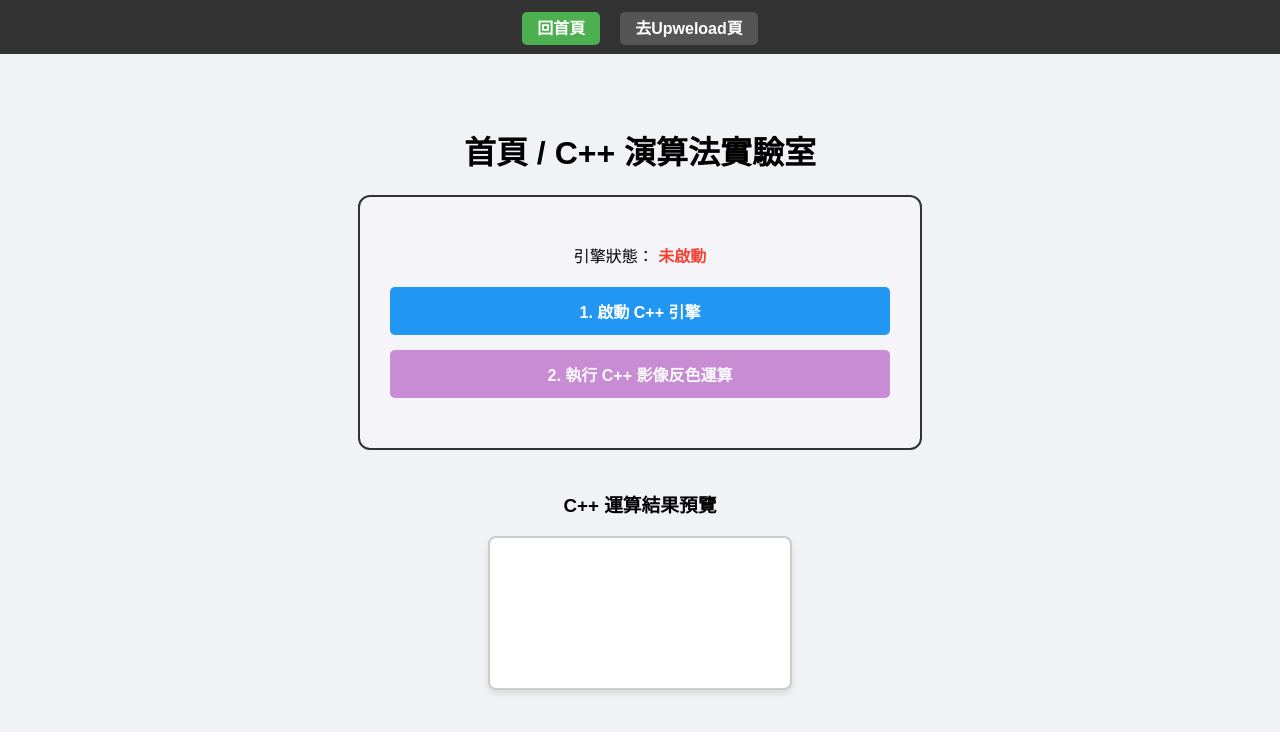
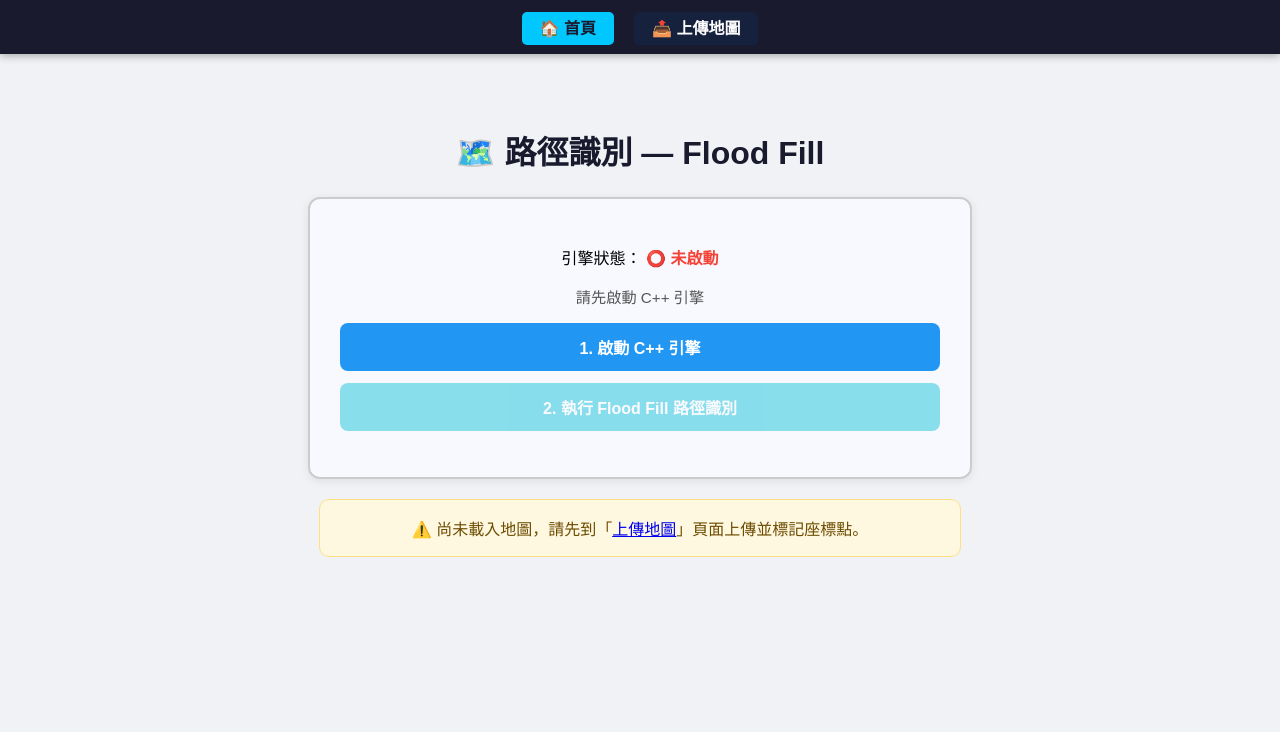
Before and after one commit to cjw931027/3D_navigation, a Vue app: page / in a window 1280 px wide. Shown: the top 732 px of the page. Built offline with nearby package versions, Linux system fonts and the light colour scheme; the HTML template or start-up script is replaced by a standard one.

Commit message:
feat: 實作洪水填充演算法(#8)

```diff
--- a/src/App.vue
+++ b/src/App.vue
@@ -1,18 +1,14 @@
 <script setup lang="ts">
-// 把 RouterLink (任意門) 也拿進來用
 import { RouterView, RouterLink } from 'vue-router'
 </script>
 
 <template>
   <div class="app-container">
-    <!-- 這是我們的全域導覽列，它永遠不會消失 -->
     <nav class="navbar">
-      <!-- RouterLink 就是 Vue 版本的 <a> 標籤，但它不會重新整理網頁！ -->
-      <RouterLink to="/" class="nav-btn">回首頁</RouterLink>
-      <RouterLink to="/upload" class="nav-btn">去Upweload頁</RouterLink>
+      <RouterLink to="/" class="nav-btn">🏠 首頁</RouterLink>
+      <RouterLink to="/upload" class="nav-btn">📤 上傳地圖</RouterLink>
     </nav>
 
-    <!-- 下面這台電視機，會根據你點的連結，切換播 Home 或 Upload 的內容 -->
     <div class="content">
       <RouterView />
     </div>
@@ -20,7 +16,6 @@ import { RouterView, RouterLink } from 'vue-router'
 </template>
 
 <style>
-/* 簡單的導覽列樣式 */
 body {
   margin: 0;
   font-family: sans-serif;
@@ -28,28 +23,30 @@ body {
 }
 
 .navbar {
-  background-color: #333;
+  background-color: #1a1a2e;
   padding: 15px;
   text-align: center;
+  box-shadow: 0 2px 8px rgba(0,0,0,0.3);
 }
 
 .nav-btn {
   color: white;
   text-decoration: none;
   margin: 0 10px;
-  padding: 8px 15px;
-  background-color: #555;
+  padding: 8px 18px;
+  background-color: #16213e;
   border-radius: 5px;
   font-weight: bold;
+  transition: 0.2s;
 }
 
 .nav-btn:hover {
-  background-color: #4CAF50;
+  background-color: #0f3460;
 }
 
-/* 當前所在頁面的按鈕會變色 */
 .router-link-active {
-  background-color: #4CAF50;
+  background-color: #00c8ff;
+  color: #1a1a2e;
 }
 
 .content {
--- a/src/views/HomeView.vue
+++ b/src/views/HomeView.vue
@@ -8,51 +8,63 @@ import loadWasm from '@/wasm/core.js'
 const mapStore = useMapStore()
 const isEngineReady = ref(false)
 const processTime = ref<number | null>(null)
+const statusMessage = ref<string>('請先啟動 C++ 引擎')
+
+// tolerance 讓使用者可以調整，預設 30
+const tolerance = ref<number>(30)
 
 let wasmModule: any = null
 
-// 準備用來顯示 C++ 處理完圖片的 Canvas
 const previewCanvas = ref<HTMLCanvasElement | null>(null)
 
 // 1. 啟動 C++ 引擎
 const initEngine = async () => {
   try {
+    statusMessage.value = '引擎載入中...'
     wasmModule = await loadWasm()
     isEngineReady.value = true
+    statusMessage.value = '✅ C++ 引擎已就緒，可以執行運算'
     console.log('C++ WebAssembly 引擎啟動成功', wasmModule)
   } catch (error) {
     console.error('引擎啟動失敗:', error)
-    alert('引擎啟動失敗，請檢查 F12 Console')
+    statusMessage.value = '❌ 引擎啟動失敗，請檢查 F12 Console'
   }
 }
 
-// 2. 將 Pinia 裡的圖片傳給 C++ 處理
-const testImageProcess = () => {
+// 2. 呼叫 Flood Fill，把結果畫到 canvas
+const runFloodFill = () => {
   if (!wasmModule) {
     return alert('請先啟動 C++ 引擎！')
   }
 
-  // 使用 toRaw 脫掉 Vue 的 Proxy 外套，拿到乾淨的像素陣列
   const rawData = toRaw(mapStore.imageRawData)
   if (!rawData || mapStore.mapWidth === 0) {
-    return alert('請先到「上傳頁」上傳一張平面圖！')
+    return alert('請先到「上傳地圖」頁面上傳一張平面圖！')
   }
 
-  const size = rawData.length // 陣列的長度 (像素數量)
+  const seed = mapStore.seedPoint
+  if (!seed) {
+    return alert('找不到種子點！請回到上傳頁重新點選。')
+  }
 
-  // 開始計時
+  const width = mapStore.mapWidth
+  const height = mapStore.mapHeight
+  const size = rawData.length
+
+  statusMessage.value = '⏳ 執行 Flood Fill 運算中...'
   const startTime = performance.now()
 
-  // 步驟 A: 叫 C++ 準備一塊夠大的記憶體，並拿到 Pointer
+  // 步驟 A: 請 C++ 配置記憶體，取得指標
   const pointer = wasmModule.allocateMemory(size)
 
-  // 步驟 B: 把 JS 的圖片陣列，瞬間倒進這塊 C++ 的記憶體pointer裡
+  // 步驟 B: 把 JS 的圖片像素資料倒進 C++ 記憶體
   wasmModule.HEAPU8.set(rawData, pointer)
 
-  // 步驟 C: 呼叫 C++ 進行極速運算 (反色濾鏡)
-  wasmModule.invertColors(size)
+  // 步驟 C: 呼叫 Flood Fill！
+  // floodFill(width, height, startX, startY, tolerance)
+  wasmModule.floodFill(width, height, seed.x, seed.y, tolerance.value)
 
-  // 步驟 D: 算完之後，從 C++ 的記憶體把結果抓出來
+  // 步驟 D: 把 C++ 處理完的結果從記憶體取出
   const resultData = new Uint8ClampedArray(
     wasmModule.HEAPU8.buffer,
     pointer,
@@ -65,48 +77,93 @@ const testImageProcess = () => {
   // 步驟 E: 釋放 C++ 記憶體
   wasmModule.freeMemory()
 
-  // 步驟 F: 把結果畫到畫面上的 Canvas
+  // 步驟 F: 把結果畫到 canvas 上預覽
   const canvas = previewCanvas.value
   if (!canvas) return
-  canvas.width = mapStore.mapWidth
-  canvas.height = mapStore.mapHeight
+  canvas.width = width
+  canvas.height = height
   const ctx = canvas.getContext('2d')
   if (!ctx) return
 
-  const newImageData = new ImageData(resultData, mapStore.mapWidth, mapStore.mapHeight)
+  const newImageData = new ImageData(resultData, width, height)
   ctx.putImageData(newImageData, 0, 0)
+
+  // 畫上起點/終點標記
+  const drawDot = (point: {x: number, y: number}, color: string, label: string) => {
+    ctx.beginPath()
+    ctx.arc(point.x, point.y, 8, 0, Math.PI * 2)
+    ctx.fillStyle = 'white'
+    ctx.fill()
+    ctx.beginPath()
+    ctx.arc(point.x, point.y, 6, 0, Math.PI * 2)
+    ctx.fillStyle = color
+    ctx.fill()
+    ctx.fillStyle = color
+    ctx.font = 'bold 13px sans-serif'
+    ctx.fillText(label, point.x + 10, point.y - 5)
+  }
+
+  if (mapStore.startPoint) drawDot(mapStore.startPoint, '#4CAF50', '起點')
+  if (mapStore.endPoint) drawDot(mapStore.endPoint, '#F44336', '終點')
+
+  statusMessage.value = `✅ Flood Fill 完成！青藍色區域 = 可通行路徑`
 }
 </script>
 
 <template>
   <main class="home-container">
-    <h1>首頁 / C++ 演算法實驗室</h1>
+    <h1>🗺️ 路徑識別 — Flood Fill</h1>
 
     <div class="engine-panel">
-      <p>引擎狀態：
+      <p class="status-line">
+        引擎狀態：
         <span :class="isEngineReady ? 'status-on' : 'status-off'">
-          {{ isEngineReady ? '已啟動' : '未啟動' }}
+          {{ isEngineReady ? '✅ 已啟動' : '⭕ 未啟動' }}
         </span>
       </p>
+
+      <p class="status-msg">{{ statusMessage }}</p>
+
+      <!-- 容差調整 -->
+      <div class="tolerance-row" v-if="isEngineReady">
+        <label>顏色容差 (tolerance)：<strong>{{ tolerance }}</strong></label>
+        <input type="range" v-model="tolerance" min="5" max="100" step="5" />
+        <span class="tolerance-hint">數值越大，越容易把相近顏色視為同一區域</span>
+      </div>
 
       <div class="button-group">
         <button @click="initEngine" class="btn btn-blue" :disabled="isEngineReady">
           1. 啟動 C++ 引擎
         </button>
 
-        <button @click="testImageProcess" class="btn btn-purple" :disabled="!isEngineReady">
-          2. 執行 C++ 影像反色運算
+        <button @click="runFloodFill" class="btn btn-cyan" :disabled="!isEngineReady">
+          2. 執行 Flood Fill 路徑識別
         </button>
       </div>
 
       <div class="result-box" v-if="processTime !== null">
-        C++ 處理幾百萬個像素耗時：<strong>{{ processTime }} 毫秒</strong>
+        C++ Flood Fill 耗時：<strong>{{ processTime }} 毫秒</strong>
       </div>
     </div>
 
-    <!-- 顯示 C++ 處理完的結果 -->
-    <div class="canvas-container">
-      <h3>C++ 運算結果預覽</h3>
+    <!-- 目前 Pinia 裡的資料摘要 -->
+    <div class="info-panel" v-if="mapStore.mapWidth > 0">
+      <h3>📋 目前地圖資料</h3>
+      <div class="info-grid">
+        <div class="info-item">🖼️ 尺寸：{{ mapStore.mapWidth }} × {{ mapStore.mapHeight }}</div>
+        <div class="info-item" v-if="mapStore.seedPoint">🔵 種子點：({{ mapStore.seedPoint.x }}, {{ mapStore.seedPoint.y }})</div>
+        <div class="info-item" v-if="mapStore.startPoint">🟢 起點：({{ mapStore.startPoint.x }}, {{ mapStore.startPoint.y }})</div>
+        <div class="info-item" v-if="mapStore.endPoint">🔴 終點：({{ mapStore.endPoint.x }}, {{ mapStore.endPoint.y }})</div>
+      </div>
+    </div>
+    <div class="info-panel warn" v-else>
+      ⚠️ 尚未載入地圖，請先到「<router-link to="/upload">上傳地圖</router-link>」頁面上傳並標記座標點。
+    </div>
+
+    <!-- 預覽 Canvas -->
+    <div class="canvas-container" v-if="mapStore.mapWidth > 0">
+      <h3>🖼️ Flood Fill 結果預覽</h3>
+      <p class="canvas-hint">青藍色 (RGB 0,200,255) = 演算法識別出的可通行區域</p>
       <canvas ref="previewCanvas"></canvas>
     </div>
   </main>
@@ -115,68 +172,111 @@ const testImageProcess = () => {
 <style scoped>
 .home-container {
   padding: 2rem;
+  max-width: 900px;
+  margin: 0 auto;
   text-align: center;
 }
+
+h1 { color: #1a1a2e; margin-bottom: 1.5rem; }
 
 .engine-panel {
   margin: 20px auto;
   padding: 30px;
-  border: 2px solid #333;
+  border: 2px solid #ccc;
   border-radius: 12px;
-  max-width: 500px;
-  background-color: #f4f4f9;
+  max-width: 600px;
+  background-color: #f8f9ff;
+  box-shadow: 0 2px 10px rgba(0,0,0,0.08);
 }
 
+.status-line { margin-bottom: 5px; font-size: 1em; }
 .status-on { color: #4CAF50; font-weight: bold; }
 .status-off { color: #F44336; font-weight: bold; }
+.status-msg { color: #555; font-size: 0.95em; margin-bottom: 15px; }
+
+/* 容差滑桿 */
+.tolerance-row {
+  background: #e8f4fd;
+  border-radius: 8px;
+  padding: 12px 16px;
+  margin-bottom: 16px;
+  text-align: left;
+}
+.tolerance-row label { font-weight: bold; color: #1565c0; display: block; margin-bottom: 6px; }
+.tolerance-row input[type="range"] { width: 100%; cursor: pointer; }
+.tolerance-hint { font-size: 0.8em; color: #888; display: block; margin-top: 4px; }
 
 .button-group {
   display: flex;
   flex-direction: column;
-  gap: 15px;
-  margin: 20px 0;
+  gap: 12px;
+  margin: 16px 0;
 }
 
 .btn {
   padding: 12px 20px;
-  font-size: 16px;
+  font-size: 1em;
   cursor: pointer;
   border: none;
-  border-radius: 5px;
+  border-radius: 8px;
   font-weight: bold;
-  transition: 0.3s;
+  transition: 0.2s;
 }
-
-.btn:disabled {
-  opacity: 0.5;
-  cursor: not-allowed;
-}
+.btn:disabled { opacity: 0.45; cursor: not-allowed; }
 
 .btn-blue { background-color: #2196F3; color: white; }
 .btn-blue:not(:disabled):hover { background-color: #0b7dda; }
 
-.btn-purple { background-color: #9C27B0; color: white; }
-.btn-purple:not(:disabled):hover { background-color: #7B1FA2; }
+.btn-cyan { background-color: #00bcd4; color: white; }
+.btn-cyan:not(:disabled):hover { background-color: #0097a7; }
 
 .result-box {
-  margin-top: 20px;
-  padding: 15px;
-  background-color: white;
-  border: 2px dashed #9C27B0;
+  margin-top: 16px;
+  padding: 12px;
+  background-color: #e0f7fa;
+  border: 2px dashed #00bcd4;
   border-radius: 8px;
-  font-size: 1.1em;
-  color: #333;
+  font-size: 1.05em;
+  color: #006064;
 }
 
-.canvas-container {
-  margin-top: 40px;
+/* 地圖資訊摘要 */
+.info-panel {
+  margin: 20px auto;
+  max-width: 600px;
+  padding: 16px 20px;
+  background: #f1f8e9;
+  border: 1px solid #c5e1a5;
+  border-radius: 10px;
+  text-align: left;
 }
+.info-panel.warn {
+  background: #fff8e1;
+  border-color: #ffe082;
+  color: #6d4c00;
+  text-align: center;
+}
+.info-panel h3 { margin: 0 0 10px 0; color: #33691e; }
+.info-grid { display: flex; flex-wrap: wrap; gap: 8px; }
+.info-item {
+  background: white;
+  border-radius: 6px;
+  padding: 5px 12px;
+  font-size: 0.9em;
+  font-family: monospace;
+  border: 1px solid #ddd;
+}
+
+/* 預覽 Canvas */
+.canvas-container { margin-top: 30px; }
+.canvas-container h3 { color: #1a1a2e; }
+.canvas-hint { color: #00838f; font-size: 0.9em; margin-bottom: 10px; }
 
 canvas {
   max-width: 100%;
-  border: 2px solid #ccc;
+  border: 2px solid #00bcd4;
   border-radius: 8px;
   background-color: white;
-  box-shadow: 0 4px 6px rgba(0,0,0,0.1);
+  box-shadow: 0 4px 12px rgba(0,188,212,0.2);
 }
 </style>
--- a/src/views/UploadView.vue
+++ b/src/views/UploadView.vue
@@ -1,8 +1,11 @@
 <script setup lang="ts">
 import { ref, shallowRef, onMounted, toRaw } from 'vue'
+import { useRouter } from 'vue-router'
 import { useMapStore } from '@/stores/mapStore'
 
 const mapStore = useMapStore()
+const router = useRouter()
+
 const mapCanvas = ref<HTMLCanvasElement | null>(null)
 const statusMessage = ref<string>('請選擇一張室內平面圖 (建議 PNG 或 JPG)')
 const timeMessage = ref<string>('')
@@ -15,9 +18,8 @@ const endPoint = ref<{x: number, y: number} | null>(null)
 
 const originalImageData = shallowRef<ImageData | null>(null)
 
-  // 自動還原
+// 自動還原
 onMounted(() => {
-  // 檢查Pinia內是否有資料
   if (mapStore.imageRawData && mapStore.mapWidth > 0 && mapStore.mapHeight > 0) {
     try {
       const canvas = mapCanvas.value
@@ -58,7 +60,6 @@ onMounted(() => {
         clickMessage.value = '已恢復圖片，請點擊「種子點」'
       }
 
-      // 重新把地圖跟點畫上去
       redrawCanvas(ctx)
       statusMessage.value = `已從快取恢復地圖！尺寸：${canvas.width} x ${canvas.height}`
 
@@ -137,16 +138,17 @@ const handleCanvasClick = (event: MouseEvent) => {
     seedPoint.value = { x, y }
     selectionStep.value = 2
     clickMessage.value = '步驟 2/3：請點擊「起點」'
+    if (seedPoint.value) mapStore.setSeedPoint(seedPoint.value)
 
-    if(seedPoint.value) mapStore.setSeedPoint(seedPoint.value)
   } else if (selectionStep.value === 2) {
     startPoint.value = { x, y }
     selectionStep.value = 3
     clickMessage.value = '步驟 3/3：請點擊「終點」'
+
   } else if (selectionStep.value === 3) {
     endPoint.value = { x, y }
     selectionStep.value = 4
-    clickMessage.value = '🎉 標記完成！(種子點、起點、終點皆已記錄)'
+    clickMessage.value = '🎉 標記完成！請點擊下方按鈕執行路徑識別'
 
     if (startPoint.value && endPoint.value) {
       mapStore.setPoints(startPoint.value, endPoint.value)
@@ -161,19 +163,26 @@ const redrawCanvas = (ctx: CanvasRenderingContext2D) => {
     ctx.putImageData(originalImageData.value, 0, 0)
   }
 
-  const drawDot = (point: {x: number, y: number}, color: string) => {
-    ctx.fillStyle = color
+  const drawDot = (point: {x: number, y: number}, color: string, label: string) => {
+    // 外圈
+    ctx.beginPath()
+    ctx.arc(point.x, point.y, 8, 0, Math.PI * 2)
+    ctx.fillStyle = 'white'
+    ctx.fill()
+    // 內點
     ctx.beginPath()
     ctx.arc(point.x, point.y, 6, 0, Math.PI * 2)
+    ctx.fillStyle = color
     ctx.fill()
-    ctx.lineWidth = 2
-    ctx.strokeStyle = 'white'
-    ctx.stroke()
+    // 文字標籤
+    ctx.fillStyle = color
+    ctx.font = 'bold 12px sans-serif'
+    ctx.fillText(label, point.x + 10, point.y - 5)
   }
 
-  if (seedPoint.value) drawDot(seedPoint.value, '#2196F3')
-  if (startPoint.value) drawDot(startPoint.value, '#4CAF50')
-  if (endPoint.value) drawDot(endPoint.value, '#F44336')
+  if (seedPoint.value) drawDot(seedPoint.value, '#2196F3', '種子')
+  if (startPoint.value) drawDot(startPoint.value, '#4CAF50', '起點')
+  if (endPoint.value) drawDot(endPoint.value, '#F44336', '終點')
 }
 
 const resetStartEndPoints = () => {
@@ -188,9 +197,7 @@ const resetStartEndPoints = () => {
   const canvas = mapCanvas.value
   if (canvas) {
     const ctx = canvas.getContext('2d')
-    if (ctx) {
-      redrawCanvas(ctx)
-    }
+    if (ctx) redrawCanvas(ctx)
   }
 }
 
@@ -213,14 +220,34 @@ const resetPoints = () => {
     }
   }
 }
+
+// 完成標記後，前往首頁執行演算法
+const goToProcess = () => {
+  router.push('/')
+}
 </script>
 
 <template>
   <main class="upload-container">
-    <h2>上傳 2D 平面圖</h2>
+    <h2>📤 上傳 2D 平面圖</h2>
 
     <p class="status">{{ statusMessage }}</p>
-    <p class="time-status" v-if="timeMessage">{{ timeMessage }}</p>
+    <p class="time-status" v-if="timeMessage">⏱ {{ timeMessage }}</p>
+
+    <!-- 步驟說明 -->
+    <div class="steps-bar">
+      <div class="step" :class="{ active: selectionStep >= 1, done: selectionStep > 1 }">
+        <span class="step-num">1</span> 種子點
+      </div>
+      <div class="step-arrow">→</div>
+      <div class="step" :class="{ active: selectionStep >= 2, done: selectionStep > 2 }">
+        <span class="step-num">2</span> 起點
+      </div>
+      <div class="step-arrow">→</div>
+      <div class="step" :class="{ active: selectionStep >= 3, done: selectionStep > 3 }">
+        <span class="step-num">3</span> 終點
+      </div>
+    </div>
 
     <div class="coordinate-box" :class="{ 'done': selectionStep === 4 }">
       <strong>{{ clickMessage }}</strong>
@@ -244,6 +271,7 @@ const resetPoints = () => {
       </div>
     </div>
 
+    <!-- 座標顯示 -->
     <div class="points-debug" v-if="selectionStep > 1">
       <span v-if="seedPoint">🔵 種子: ({{ seedPoint.x }}, {{ seedPoint.y }}) </span>
       <span v-if="startPoint">🟢 起點: ({{ startPoint.x }}, {{ startPoint.y }}) </span>
@@ -257,22 +285,62 @@ const resetPoints = () => {
     <div class="canvas-container" :class="{ 'disabled': selectionStep === 4 || selectionStep === 0 }">
       <canvas ref="mapCanvas" @click="handleCanvasClick"></canvas>
     </div>
+
+    <!-- ✅ 新增：完成後的下一步按鈕 -->
+    <div v-if="selectionStep === 4" class="next-step-section">
+      <p class="next-hint">✅ 三個點都標記完成，可以執行路徑識別了！</p>
+      <button class="btn-next" @click="goToProcess">
+        ▶ 下一步：執行 Flood Fill 路徑識別
+      </button>
+    </div>
   </main>
 </template>
 
 <style scoped>
 .upload-container { max-width: 800px; margin: 0 auto; padding: 20px; text-align: center; }
-.status { color: #666; margin-bottom: 10px; font-weight: bold; }
+.status { color: #666; margin-bottom: 5px; font-weight: bold; }
 .time-status { color: #e91e63; font-size: 0.9em; margin-bottom: 10px; font-weight: bold; }
 .input-section { margin-bottom: 20px; }
 input[type="file"] { padding: 10px; border: 1px solid #ccc; border-radius: 5px; cursor: pointer; }
+
+/* 步驟條 */
+.steps-bar {
+  display: flex;
+  align-items: center;
+  justify-content: center;
+  gap: 8px;
+  margin: 15px 0;
+}
+.step {
+  display: flex;
+  align-items: center;
+  gap: 6px;
+  padding: 6px 14px;
+  border-radius: 20px;
+  background: #eee;
+  color: #999;
+  font-weight: bold;
+  font-size: 0.9em;
+  transition: 0.3s;
+}
+.step.active { background: #e3f2fd; color: #1565c0; }
+.step.done { background: #e8f5e9; color: #2e7d32; }
+.step-num {
+  width: 20px; height: 20px;
+  border-radius: 50%;
+  background: currentColor;
+  color: white;
+  display: flex; align-items: center; justify-content: center;
+  font-size: 0.8em;
+}
+.step-arrow { color: #bbb; font-size: 1.2em; }
 
 .canvas-container {
   margin-top: 20px; border: 2px dashed #aaa; padding: 10px;
   background-color: #f9f9f9; border-radius: 8px; overflow: auto;
   max-height: 60vh; cursor: crosshair; transition: 0.3s;
 }
-.canvas-container.disabled { cursor: default; }
+.canvas-container.disabled { cursor: default; opacity: 0.85; }
 
 canvas { max-width: 100%; height: auto; background-color: white; box-shadow: 0 4px 6px rgba(0,0,0,0.1); }
 
@@ -294,4 +362,34 @@ canvas { max-width: 100%; height: auto; background-color: white; box-shadow: 0 4
 .reset-btn:hover { background-color: rgba(0,0,0,0.05); }
 
 .points-debug { font-size: 0.9em; color: #555; margin-bottom: 20px; font-family: monospace; }
+
+/* 下一步區塊 */
+.next-step-section {
+  margin-top: 30px;
+  padding: 20px;
+  background: linear-gradient(135deg, #e8f5e9, #e3f2fd);
+  border-radius: 12px;
+  border: 2px solid #a5d6a7;
+}
+.next-hint {
+  color: #2e7d32;
+  font-weight: bold;
+  margin-bottom: 12px;
+}
+.btn-next {
+  padding: 14px 32px;
+  font-size: 1.1em;
+  font-weight: bold;
+  background: linear-gradient(135deg, #43a047, #1e88e5);
+  color: white;
+  border: none;
+  border-radius: 8px;
+  cursor: pointer;
+  transition: 0.2s;
+  box-shadow: 0 4px 12px rgba(0,0,0,0.2);
+}
+.btn-next:hover {
+  transform: translateY(-2px);
+  box-shadow: 0 6px 16px rgba(0,0,0,0.25);
+}
 </style>
```
Also changed, not shown: src/wasm/core.js (+72 -1 lines), 1 other file (tests, documents, lock files or other folders).
